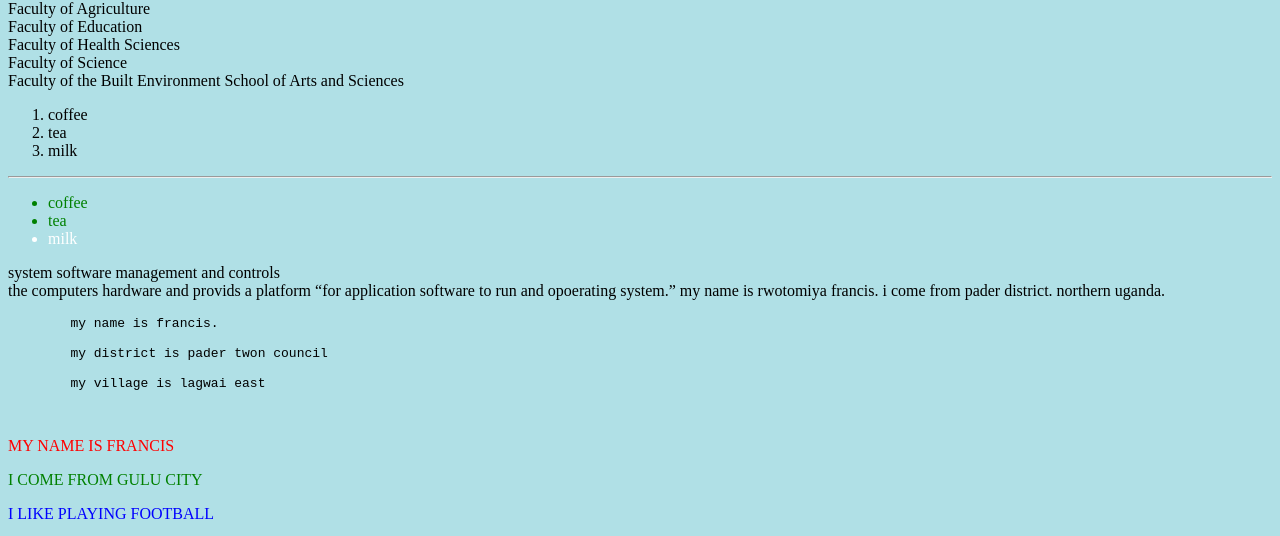
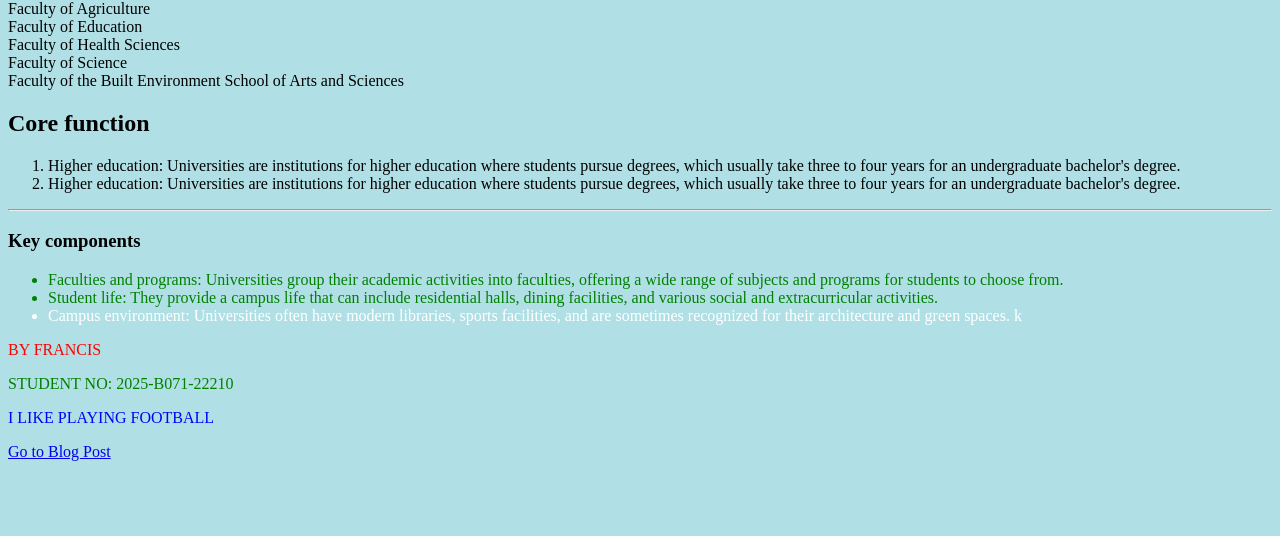
Before and after one commit to francisrwotomiya62-cell/rwotomiya, a plain HTML site: page index.html in a window 1280 px wide. Shown: the part 577-1113 px from the top of the page. After the commit the page ends 1046 px from the top, so only its background shows below. Drawn offline with Linux system fonts and the light colour scheme.

Commit message:
Update index.html

```diff
--- a/index.html
+++ b/index.html
@@ -18,7 +18,7 @@
     <img src="./photo1.webp" width="150" height="200">
     <img src="./photo2.jpg" width="150" height="200">
     <img src="./photo3.webp" width="150" height="200">
-    <img src="./photo2.webp" width="150" height="200">
+    <img src="./photo2.jpg" width="150" height="200">
     </marquee>
     <button style="color:brown;">francis</button>
     <hr>
@@ -29,35 +29,19 @@ Faculty of Health Sciences<br>
 Faculty of Science<br>
 Faculty of the Built Environment
 School of Arts and Sciences</P>
+    <h2>Core function</h2>
     <ol>
-        <li>coffee</li>
-        <li>tea</li>
-        <li>milk</li>
+        <li>Higher education: Universities are institutions for higher education where students pursue degrees, which usually take three to four years for an undergraduate bachelor's degree.</li>
+        <li>Higher education: Universities are institutions for higher education where students pursue degrees, which usually take three to four years for an undergraduate bachelor's degree.</li>
     </ol>
     <hr>
+     <h3>Key components</h3>
     <ul>
-        <li style="color:green;">coffee</li>
-        <li style="color:green;">tea</li>
-        <li style="color:white;">milk</li>
+        <li style="color:green;">Faculties and programs: Universities group their academic activities into faculties, offering a wide range of subjects and programs for students to choose from.</li>
+        <li style="color:green;">Student life: They provide a campus life that can include residential halls, dining facilities, and various social and extracurricular activities.</li>
+        <li style="color:white;">Campus environment: Universities often have modern libraries, sports facilities, and are sometimes recognized for their architecture and green spaces. k</li>
     </ul>
-    <p>
-        system software management and controls<br> the computers hardware and provids a platform <q>for application software to run and opoerating system.</q>
-
-        my name is rwotomiya francis.
-
-        i come from pader district.
-
-        northern uganda.
-    </p>
-    <pre>
-        my name is francis.
-
-        my district is pader twon council
-
-        my village is lagwai east
-
-    </pre>
-    <P style="color:red;">MY NAME IS FRANCIS</P>
-    <P style="color:green;">I COME FROM GULU CITY</P>
+    <P style="color:red;">BY FRANCIS</P>
+    <P style="color:green;">STUDENT NO: 2025-B071-22210</P>
     <P style="color:blue;">I LIKE PLAYING FOOTBALL</P>
    <a href="./Blog Posts.html">Go to Blog Post</a>
```
